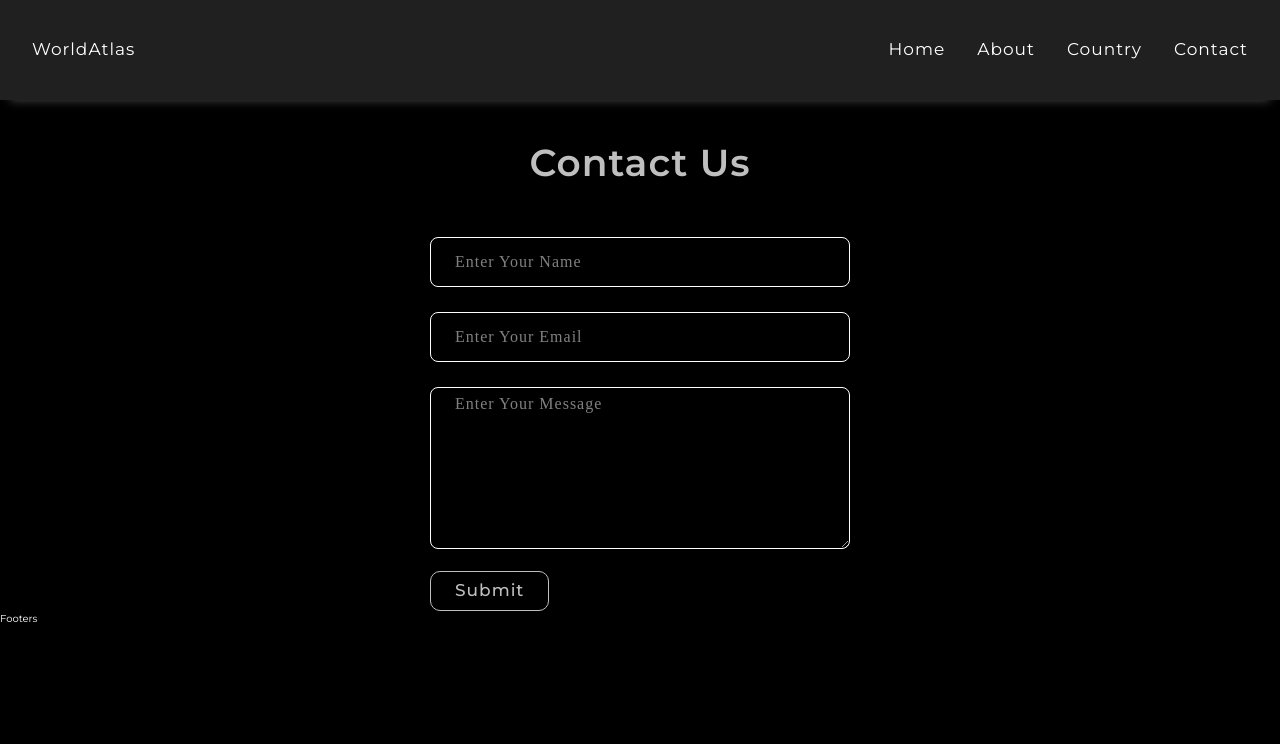
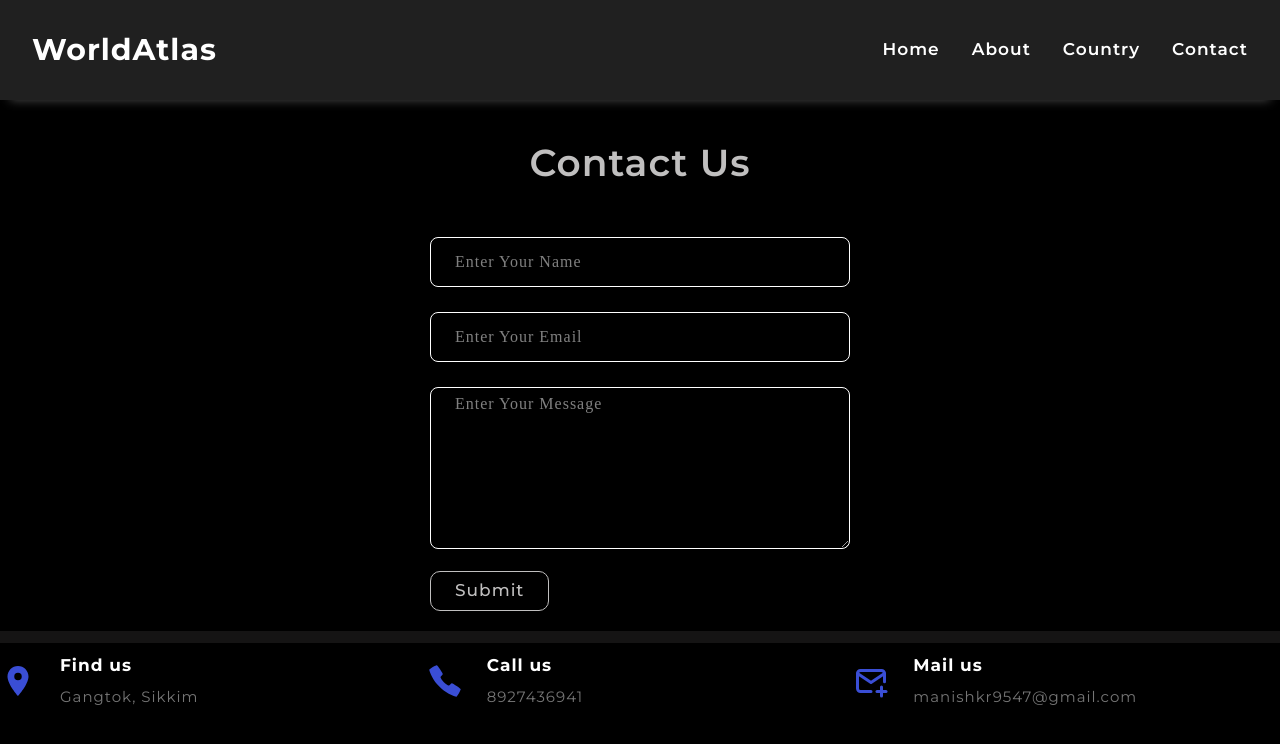
Before and after one commit to manishkr6/Country, a React (Vite) app: page /contact in a window 1280 px wide. Shown: the top 744 px of the page. Built offline with nearby package versions, Linux system fonts and the light colour scheme.

Commit message:
Update footer API data, enhance styling for Contact page, and add country data fetching functionality

```diff
--- a/src/App.css
+++ b/src/App.css
@@ -217,6 +217,7 @@ nav ul {
 
 .section-about {
   margin: 0 auto 9rem auto;
+  height: fit-content;
 }
 
 .gradient-cards {
@@ -365,6 +366,7 @@ ul {
 
 .copyright-area {
   background: #202020;
+  margin-top: 7.2rem;
   padding: 25px 0;
 }
 .copyright-text p {
@@ -511,6 +513,10 @@ country Card
 contact us page
 --------------- */
 
+.contact-page {
+  margin-bottom: 2rem;
+}
+
 .contact-us-h2 {
   margin-top: 4rem;
   color: rgb(192, 191, 191);
--- a/src/api/footerApi.json
+++ b/src/api/footerApi.json
@@ -2,16 +2,16 @@
   {
     "icon": "MdPlace",
     "title": "Find us",
-    "details": "Pune, Maharashtra"
+    "details": "Gangtok, Sikkim"
   },
   {
     "icon": "IoCallSharp",
     "title": "Call us",
-    "details": "9876543211"
+    "details": "8927436941"
   },
   {
     "icon": "TbMailPlus",
     "title": "Mail us",
-    "details": "contact@kodyfier.com"
+    "details": "manishkr9547@gmail.com"
   }
 ]
--- /dev/null
+++ b/src/api/postApi.jsx
@@ -0,0 +1,9 @@
+const { default: axios } = require("axios");
+
+const api = axios.create({
+  baseURL: "https://restcountries.com/v3.1",
+});
+
+export const getCountryData = () => {
+  return api.get("/all?fields=name,population,region,capital,flag");
+};
--- a/src/components/UI/Footers.jsx
+++ b/src/components/UI/Footers.jsx
@@ -1,9 +1,34 @@
-import React from 'react'
+import React from "react";
+import footerContact from "../../api/footerApi.json";
+import { MdPlace } from "react-icons/md";
+import { IoCallSharp } from "react-icons/io5";
+import { TbMailPlus } from "react-icons/tb";
 
 const Footers = () => {
+  const footerIcon = {
+    MdPlace: <MdPlace />,
+    IoCallSharp: <IoCallSharp />,
+    TbMailPlus: <TbMailPlus />,
+  };
+
   return (
-    <div>Footers</div>
-  )
-}
+    <footer className="footer-section footer">
+      <div className="container grid grid-three-cols">
+        {footerContact.map((curData, index) => {
+          const { icon, title, details } = curData;
+          return (
+            <div className="footer-contact" key={index}>
+              <div className="icon">{footerIcon[icon]}</div>
+              <div className="footer-contact-text">
+                <p>{title}</p>
+                <p>{details}</p>
+              </div>
+            </div>
+          );
+        })}
+      </div>
+    </footer>
+  );
+};
 
-export default Footers
+export default Footers;
--- a/src/components/UI/Headers.jsx
+++ b/src/components/UI/Headers.jsx
@@ -8,12 +8,12 @@ const Headers = () => {
         <div className="grid navbar-grid">
           <div className="Logo">
             <NavLink to="/">
-              <h1>WorldAtlas</h1>
+              <h1 className="text-5xl font-bold">WorldAtlas</h1>
             </NavLink>
           </div>
 
           <nav>
-            <ul>
+            <ul className="text-2xl font-semibold">
               <li>
                 <NavLink to="/">Home</NavLink>
               </li>
--- a/src/pages/Contact.jsx
+++ b/src/pages/Contact.jsx
@@ -8,7 +8,7 @@ const Contact = () => {
   };
 
   return (
-    <section className=" flex gap-20 flex-col items-center">
+    <section className="contact-page flex gap-20 flex-col items-center">
       <h2 className="contact-us-h2 text-6xl leading-tight">Contact Us</h2>
       <div className=" p-10 rounded-lg w-2xl shadow-lg">
         <form action={handleFormSubmit} className="flex flex-col gap-10 ">
```
Also changed, not shown: src/pages/About.jsx (+9 -4 lines).
